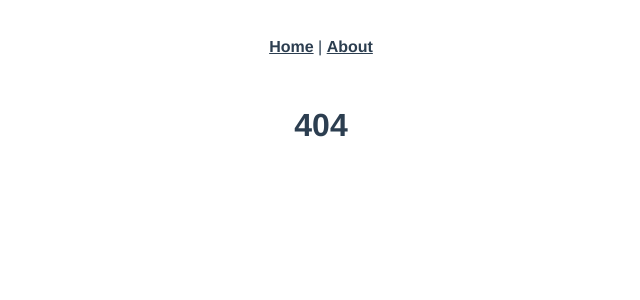
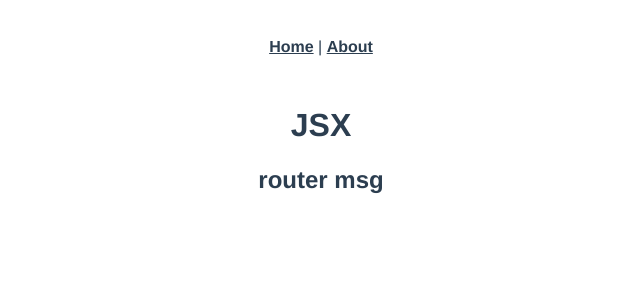
Before and after one commit to PinghuaZhuang/demos, a Vue app in the folder vue3-1/: page /demo/jsx in a window 1280 px wide. Before the commit this address had no page. Shown: the top 300 px of the page, without its empty margins (319-959 px from the left). Built offline with nearby package versions, Linux system fonts and the light colour scheme.

Commit message:
Add: jsx

```diff
--- a/vue3-1/src/demo/index.vue
+++ b/vue3-1/src/demo/index.vue
@@ -1,6 +1,6 @@
 <template>
     <div id="demo">
-        <router-view />
+        <router-view msg="router msg" />
     </div>
 </template>
 
--- /dev/null
+++ b/vue3-1/src/demo/jsx/index.tsx
@@ -0,0 +1,22 @@
+import { Component, Provide, Vue, Watch, Prop } from 'vue-property-decorator'
+
+// let exclude: Array<string> = [];
+
+// Register the router hooks with their names
+// Component.registerHooks( [
+//   'beforeRouteEnter',
+//   'beforeRouteLeave',
+//   'beforeRouteUpdate' // for vue-router 2.2+
+// ] )
+
+@Component
+export default class JSX extends Vue {
+    @Prop( String ) msg !: string
+
+    render () {
+        return ( <div>
+            <h1>JSX</h1>
+            <h2>{ ( this as any ).$props.msg }</h2>
+        </div> )
+    }
+}
--- a/vue3-1/src/router.ts
+++ b/vue3-1/src/router.ts
@@ -72,6 +72,10 @@ export default new Router({
                 path: 'v-model',
                 name: 'v-model',
                 component: () => import( '@/demo/v-model/index.vue' )
+            }, {
+                path: 'jsx',
+                name: 'jsx',
+                component: () => import( '@/demo/jsx/index.tsx' )
             } ]
         },
         {
```
